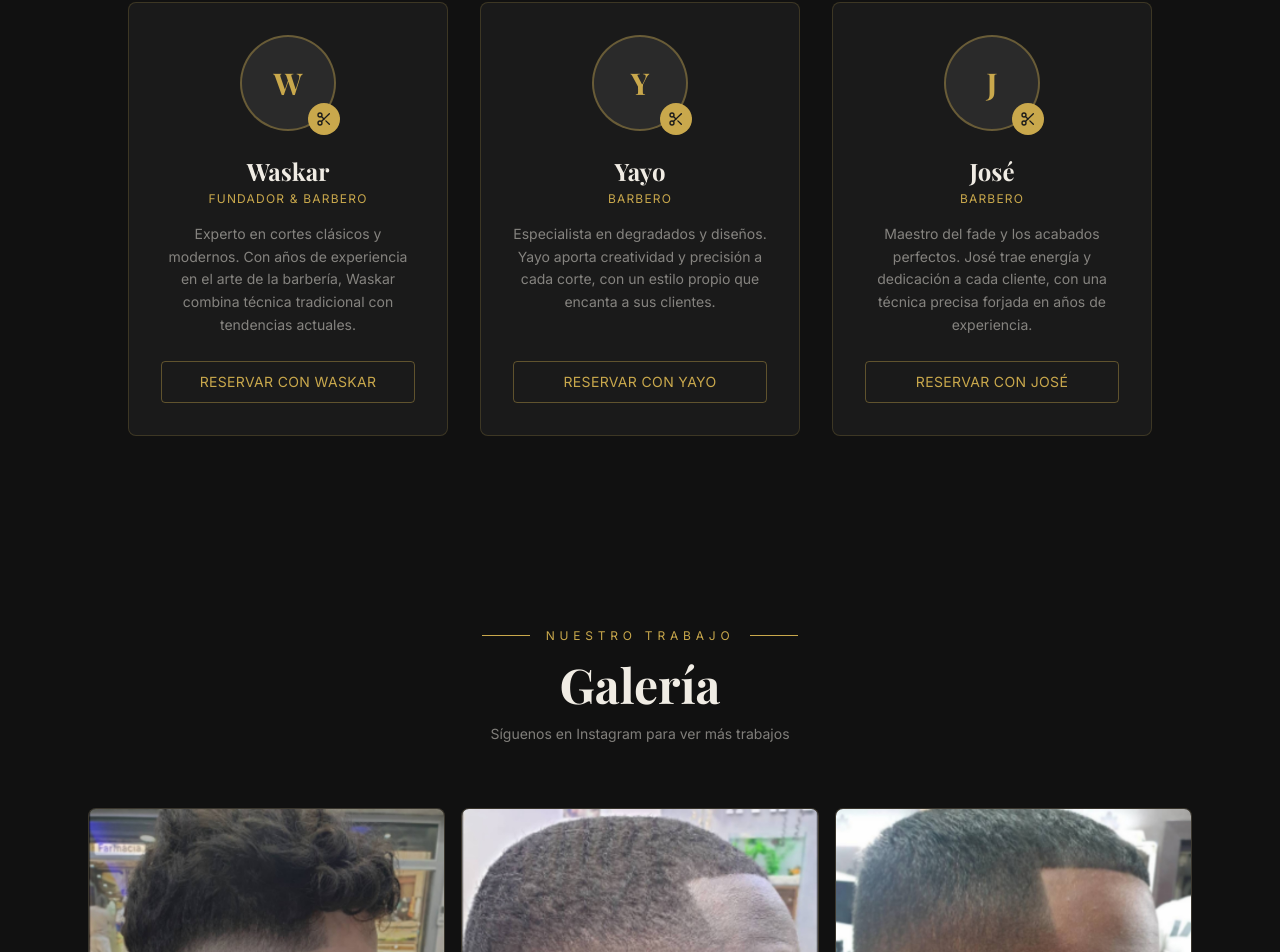
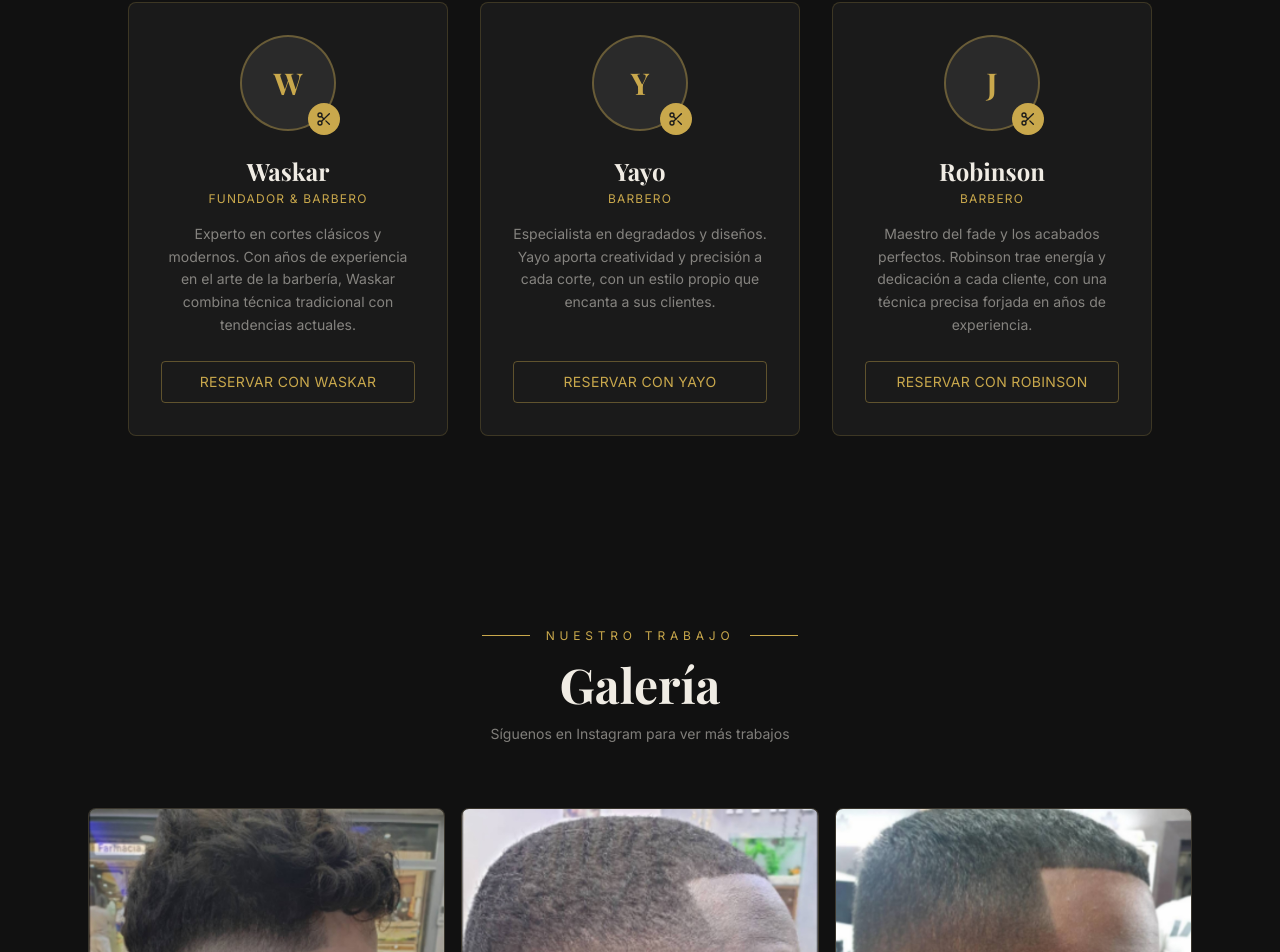
Before and after one commit to DanielJerrehian/WaskarPeluqueria, a React (Vite) app: page / in a window 1280 px wide. Shown: the part 1662-2614 px from the top of the page. Built offline with nearby package versions, Linux system fonts and the light colour scheme; a web font is replaced by a local one.

Commit message:
Rename third employee

```diff
--- a/src/components/Barbers.tsx
+++ b/src/components/Barbers.tsx
@@ -15,9 +15,9 @@ const barbers = [
     initials: 'Y',
   },
   {
-    name: 'José',
+    name: 'Robinson',
     title: 'Barbero',
-    bio: 'Maestro del fade y los acabados perfectos. José trae energía y dedicación a cada cliente, con una técnica precisa forjada en años de experiencia.',
+    bio: 'Maestro del fade y los acabados perfectos. Robinson trae energía y dedicación a cada cliente, con una técnica precisa forjada en años de experiencia.',
     initials: 'J',
   },
 ]
--- a/src/pages/Booking.tsx
+++ b/src/pages/Booking.tsx
@@ -11,7 +11,7 @@ const services = [
   { icon: Pen, name: 'Diseños', price: 'Consultar' },
 ]
 
-const barbers = ['Waskar', 'Yayo', 'José']
+const barbers = ['Waskar', 'Yayo', 'Robinson']
 
 export default function Booking() {
   return (
```
